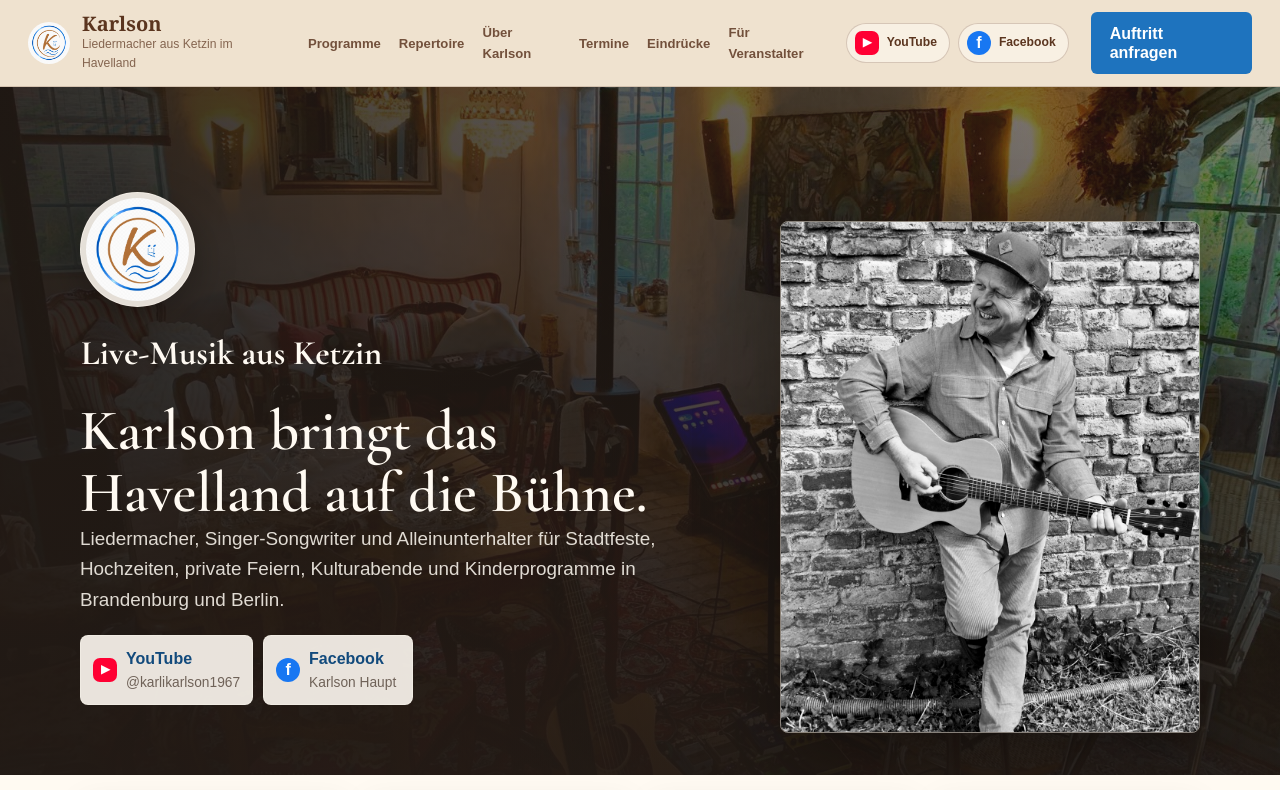
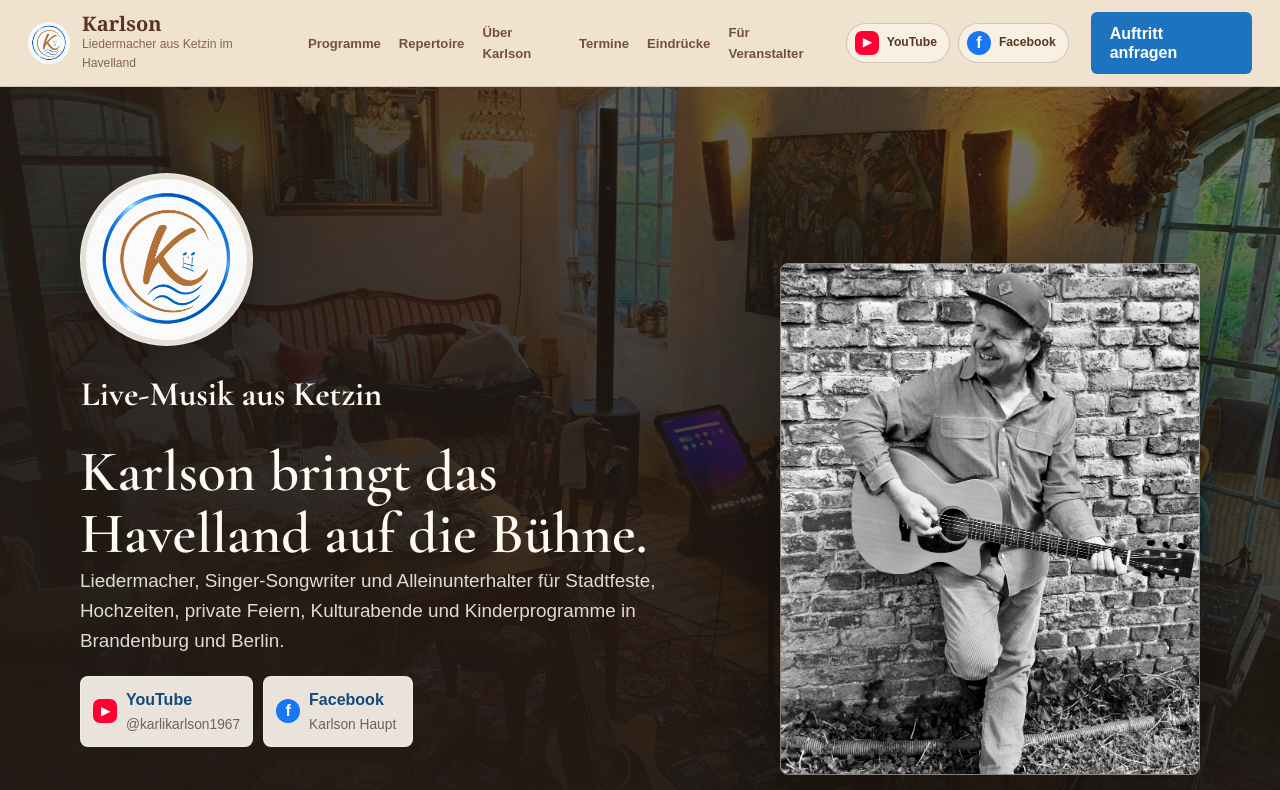
Before and after one commit to franklyai-botter/-karlson-website, a Next.js app: page / in a window 1280 px wide. Shown: the top 790 px of the page. Built offline with nearby package versions, Linux system fonts and the light colour scheme.

Commit message:
style: enlarge homepage logo

```diff
--- a/app/globals.css
+++ b/app/globals.css
@@ -291,9 +291,9 @@ main {
 
 .hero-logo {
   display: block;
-  width: clamp(88px, 9vw, 128px);
+  width: clamp(132px, 13.5vw, 192px);
   height: auto;
-  margin-bottom: 18px;
+  margin-bottom: 20px;
   border: 1px solid rgba(255, 250, 242, 0.5);
   border-radius: 999px;
   padding: 5px;
```
